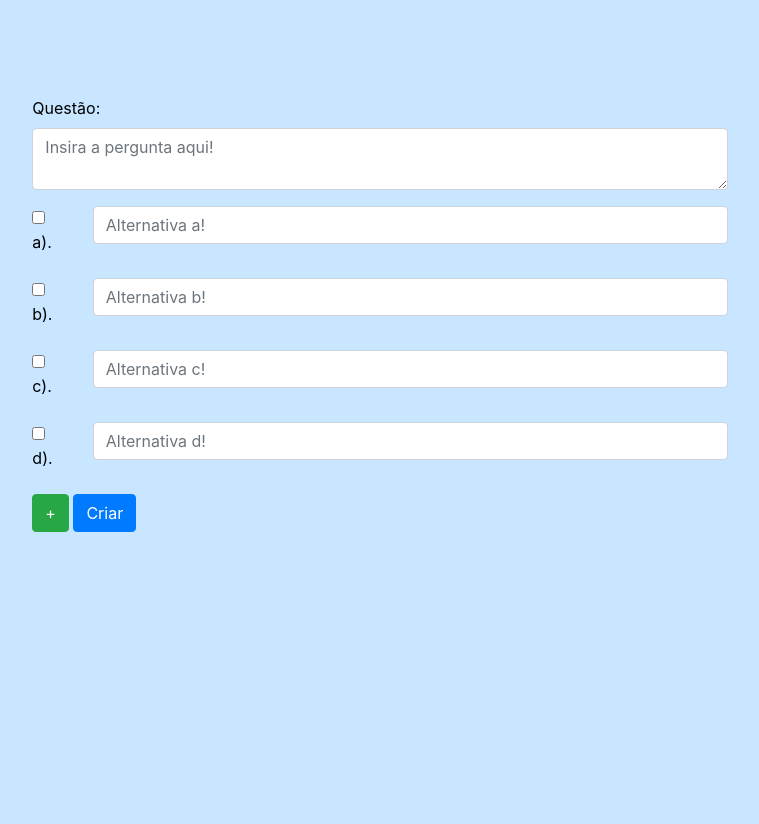
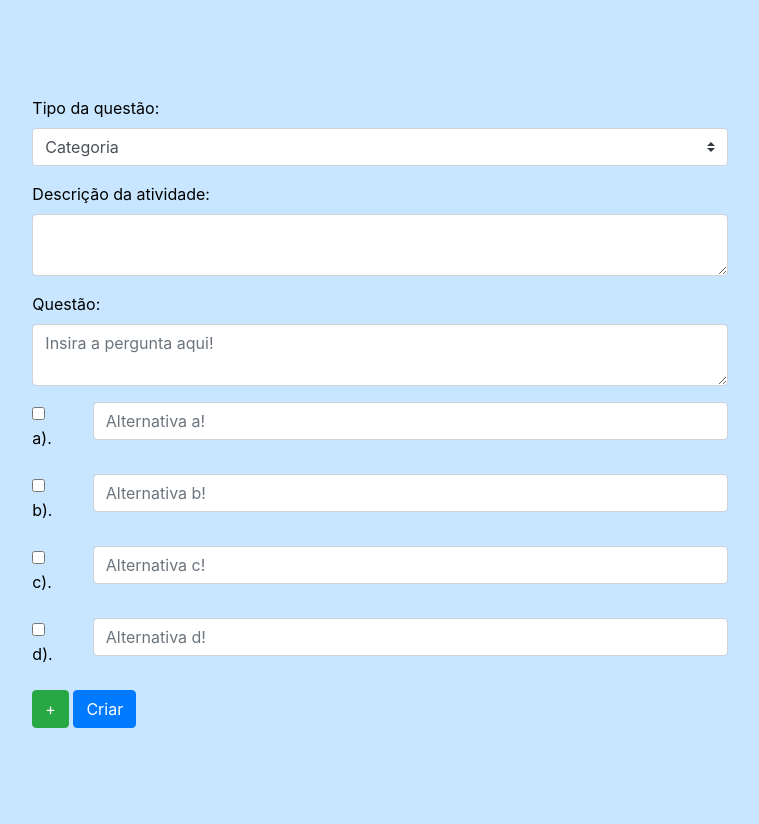
Before and after one commit to amandadduraes/pi2, a PHP site: page /view/CriaQuiz.php in a window 1280 px wide. Shown: the part 56-880 px from the top of the page, without its empty margins (260-1019 px from the left). Before the commit the page ends 588 px from the top, so only its background shows below. Run offline with PHP 8.4, Linux system fonts and the light colour scheme; tables that the repository leaves empty or names only in its code hold one stand-in row (values such as "Sample post").

Commit message:
Correções na tela de cria quiz
Adicionei um campo para descrição da atividade e o tipo dela (orientada a objetos, cálculo...)

```diff
--- a/public_html/view/CriaQuiz.php
+++ b/public_html/view/CriaQuiz.php
@@ -131,11 +131,32 @@ if(!$erro){
                     <fieldset>
                         <div class="row">
                             <div class="form-group col-lg-12">
+                                <label for="exampleInputEmail1" class="tex">Tipo da questão:</label>
+                                <select id="nome" class="browser-default custom-select">
+                                    <option value="" disabled selected>Categoria</option>
+                                    <?php
+                                        $conexao=mysqli_connect("localhost", "root", "toor123", "pi2", 3306);
+                                        $seleciona=mysqli_query($conexao,"select * from tipo");
+                                            while($campo=mysqli_fetch_array($seleciona)){?>
+                                    <option value="<?=$campo["id"]?>"><?=$campo["nome"]?></option>
+                                      <?php }?>
+
+                                </select>
+                            </div>
+                        </div>
+                        <div class="row">
+                            <div class="form-group col-lg-12">
+                                <label for="exampleInputEmail1" class="tex">Descrição da atividade:</label>
+                                <textarea name="descricao" type="text" class="form-control" id="exampleInputEmail1"
+                                    placeholder=""></textarea>
+                            </div>
+                        </div>
+                        <div class="row">
+                            <div class="form-group col-lg-12">
                                 <label for="exampleInputEmail1" class="tex">Questão:</label>
                                 <textarea name="pergunta[]" type="text" class="form-control" id="exampleInputEmail1"
                                     placeholder="Insira a pergunta aqui!"></textarea>
                             </div>
-
                         </div>
                         <div class="row">
                             <div class="form-group col-lg-1">
```
